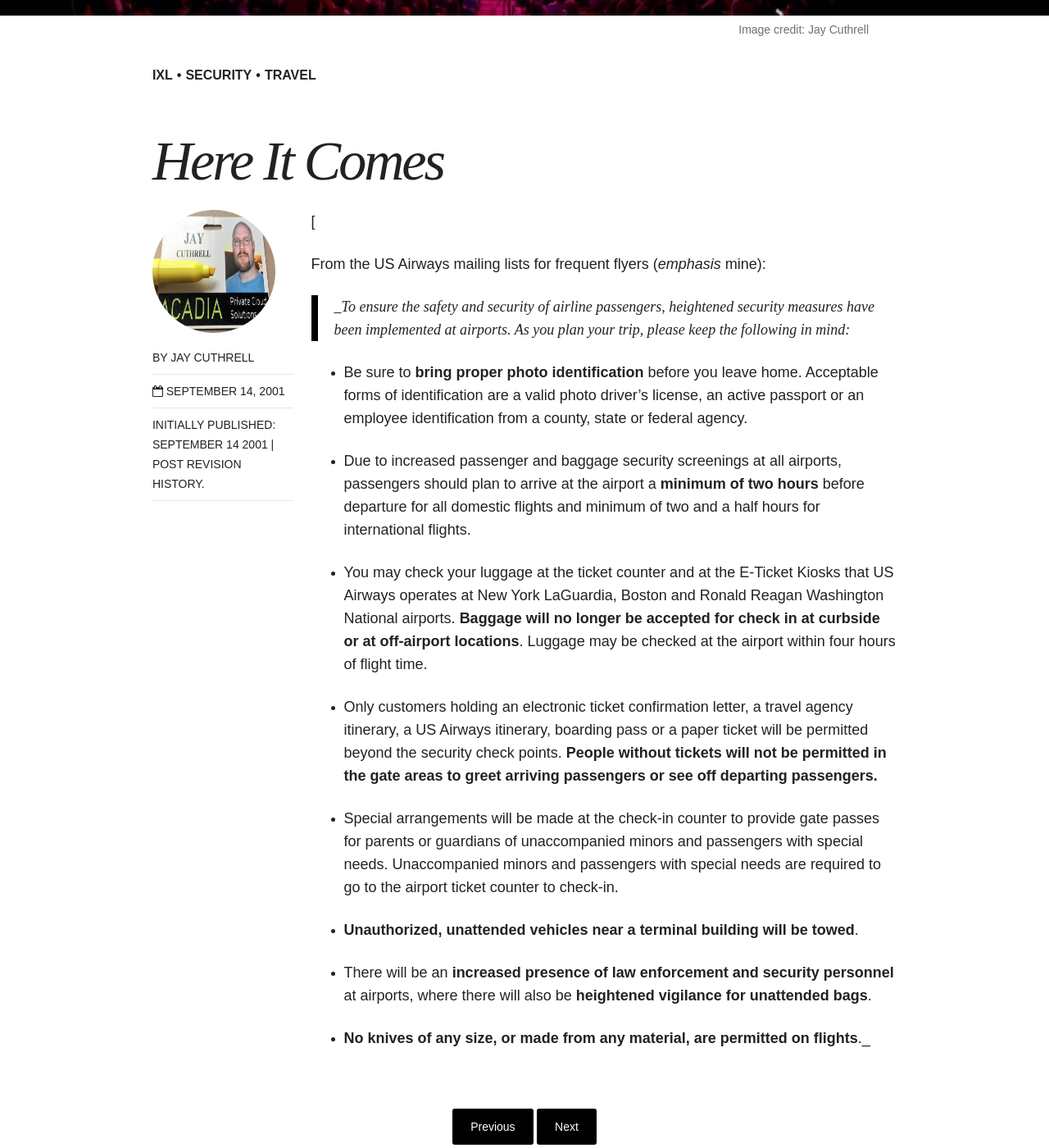
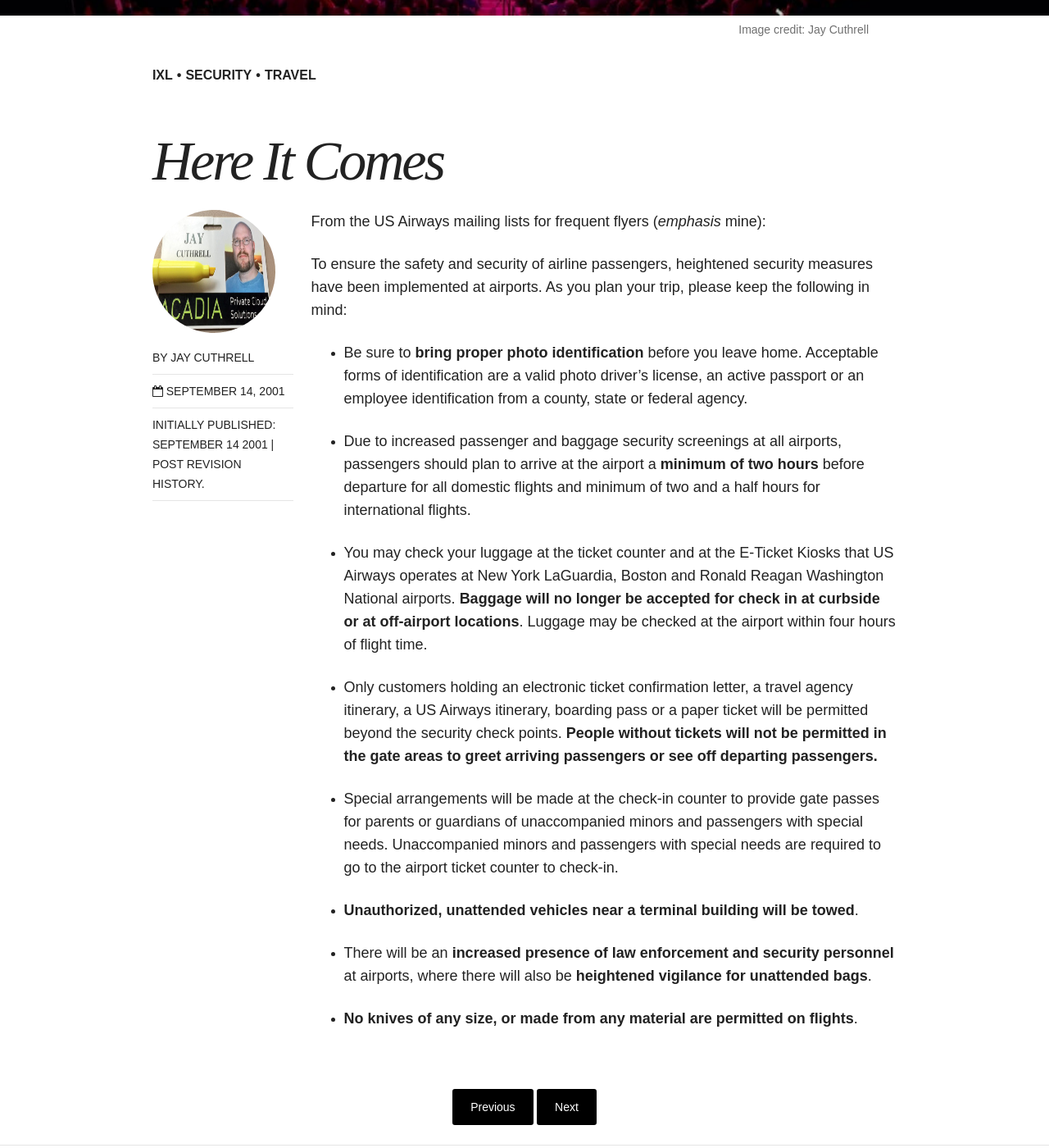
Before and after one commit to nsshommo/jaycuthrell.github.io, a Jekyll site: the page built from blog/_posts/2001-09-14-here-it-comes.markdown, in a window 1280 px wide and 1400 px high, scrolled down 430 px. Shown: the whole window at 82% size. Built offline with Jekyll 4.4.1, drawn with Linux system fonts in a browser that asks for light colours; nearby versions of some CDN libraries.

Commit message:
Cleanup and consolidate

```diff
--- a/blog/_posts/2001-09-14-here-it-comes.markdown
+++ b/blog/_posts/2001-09-14-here-it-comes.markdown
@@ -15,11 +15,10 @@ tags:
 - travel
 ---
 
-[
 
 From the US Airways mailing lists for frequent flyers (_emphasis_ mine):
 
-> _To ensure the safety and security of airline passengers, heightened security measures have been implemented at airports. As you plan your trip, please keep the following in mind:
+To ensure the safety and security of airline passengers, heightened security measures have been implemented at airports. As you plan your trip, please keep the following in mind:
 
 - Be sure to **bring proper photo identification** before you leave home. Acceptable forms of identification are a valid photo driver's license, an active passport or an employee identification from a county, state or federal agency.
 
@@ -35,4 +34,4 @@ From the US Airways mailing lists for frequent flyers (_emphasis_ mine):
 
 - There will be an **increased presence of law enforcement and security personnel** at airports, where there will also be **heightened vigilance for unattended bags**.
 
-- **No knives of any size, or made from any material, are permitted on flights**._
+- **No knives of any size, or made from any material are permitted on flights**.
```
